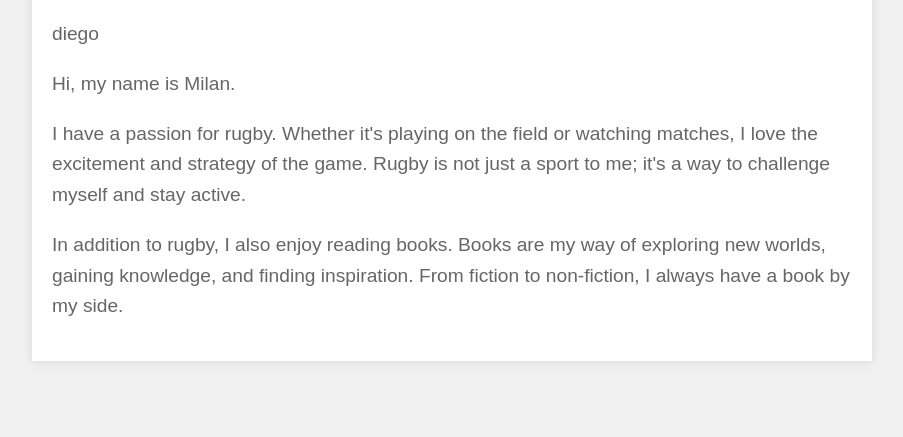
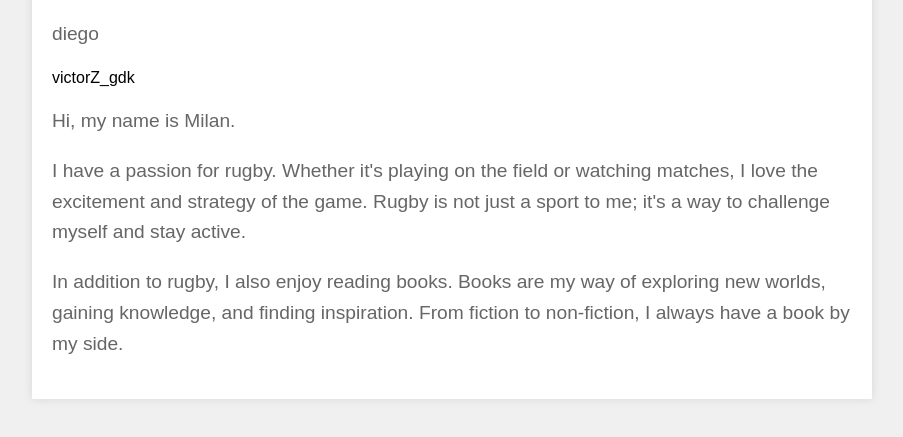
Before and after one commit to rabbitboy67/practiceAboutMeAPCSP, a plain HTML site: page Milan.html in a window 1280 px wide. Shown: the part 131-568 px from the top of the page, without its empty margins (188-1091 px from the left). Drawn offline with Linux system fonts and the light colour scheme.

Commit message:
Update Milan.html

```diff
--- a/Milan.html
+++ b/Milan.html
@@ -32,6 +32,7 @@
     <div class="container">
         <h1>About Me</h1>
         <p>diego</p>
+        victorZ_gdk
         <p>Hi, my name is Milan.</p>
         <p>I have a passion for rugby. Whether it's playing on the field or watching matches, I love the excitement and strategy of the game. Rugby is not just a sport to me; it's a way to challenge myself and stay active.</p>
         <p>In addition to rugby, I also enjoy reading books. Books are my way of exploring new worlds, gaining knowledge, and finding inspiration. From fiction to non-fiction, I always have a book by my side.</p>
```
